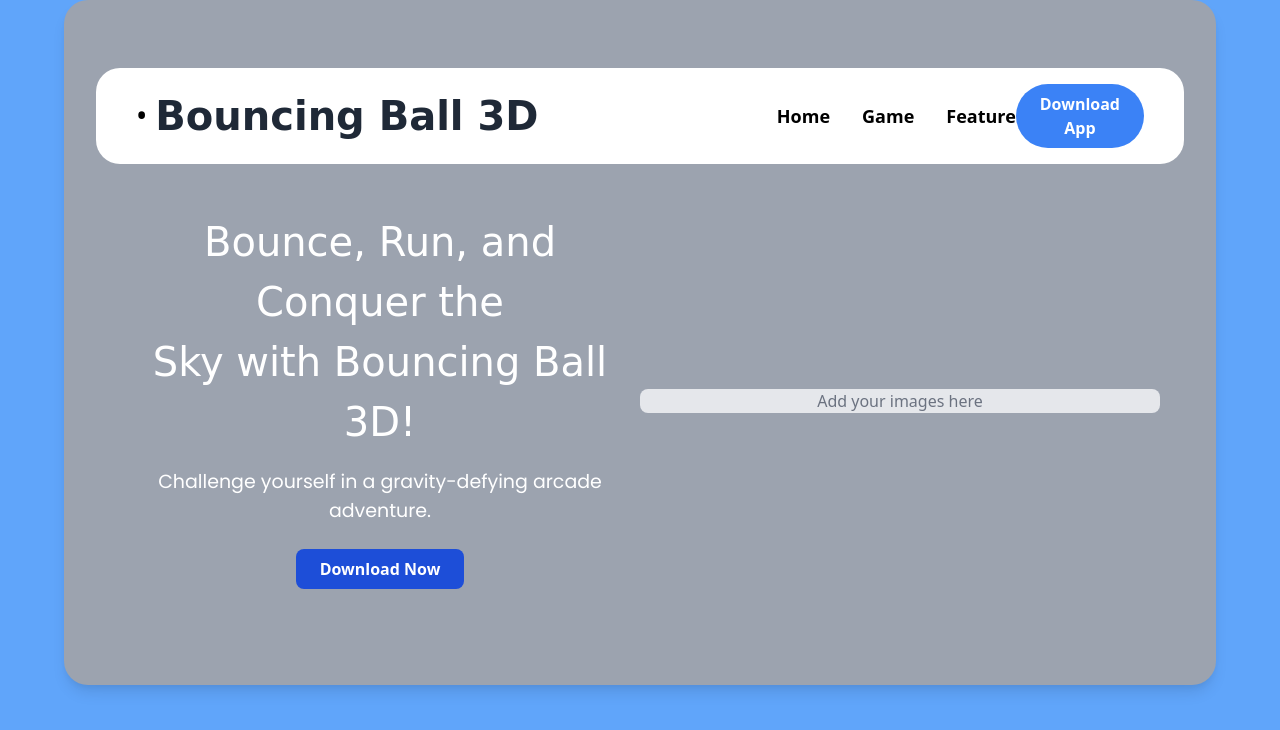
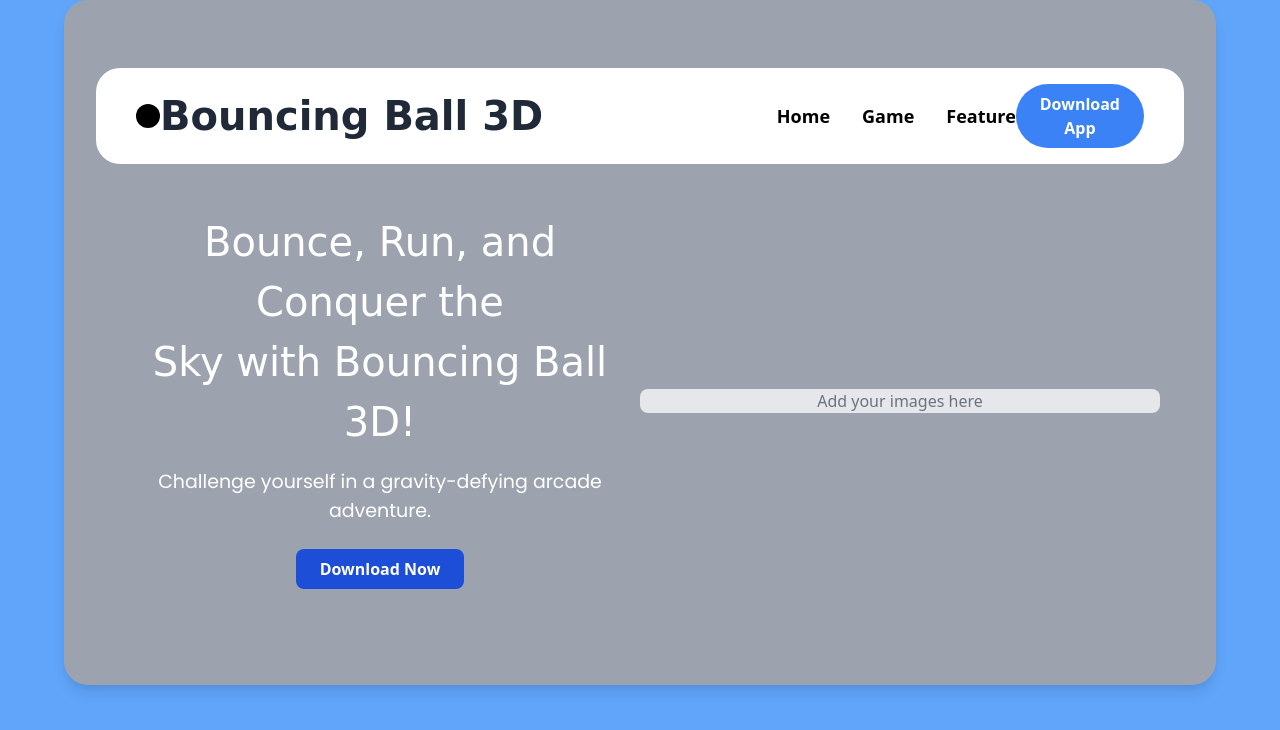
Before and after one commit to Kushwaha-aman024/SellTech, a plain HTML site: page index.html in a window 1280 px wide. Drawn offline with nearby package versions, Linux system fonts and the light colour scheme; a web font is replaced by a local one.

Commit message:
Update index.html

```diff
--- a/index.html
+++ b/index.html
@@ -32,7 +32,7 @@
         class="w-full flex justify-between items-center bg-white rounded-3xl sticky top-0 px-10 py-4 mt-5 z-50"
       >
         <div class="flex items-center text-gray-800 justify-start w-full">
-          <span class="text-black text-3xl mr-2">•</span>
+          <div class="w-6 h-6 bg-black rounded-full"></div>
           <!-- Larger dot with text-3xl -->
           <span class="font-bold spicy-rice">Bouncing Ball 3D</span>
           <!-- Cursive and bold styling -->
```
